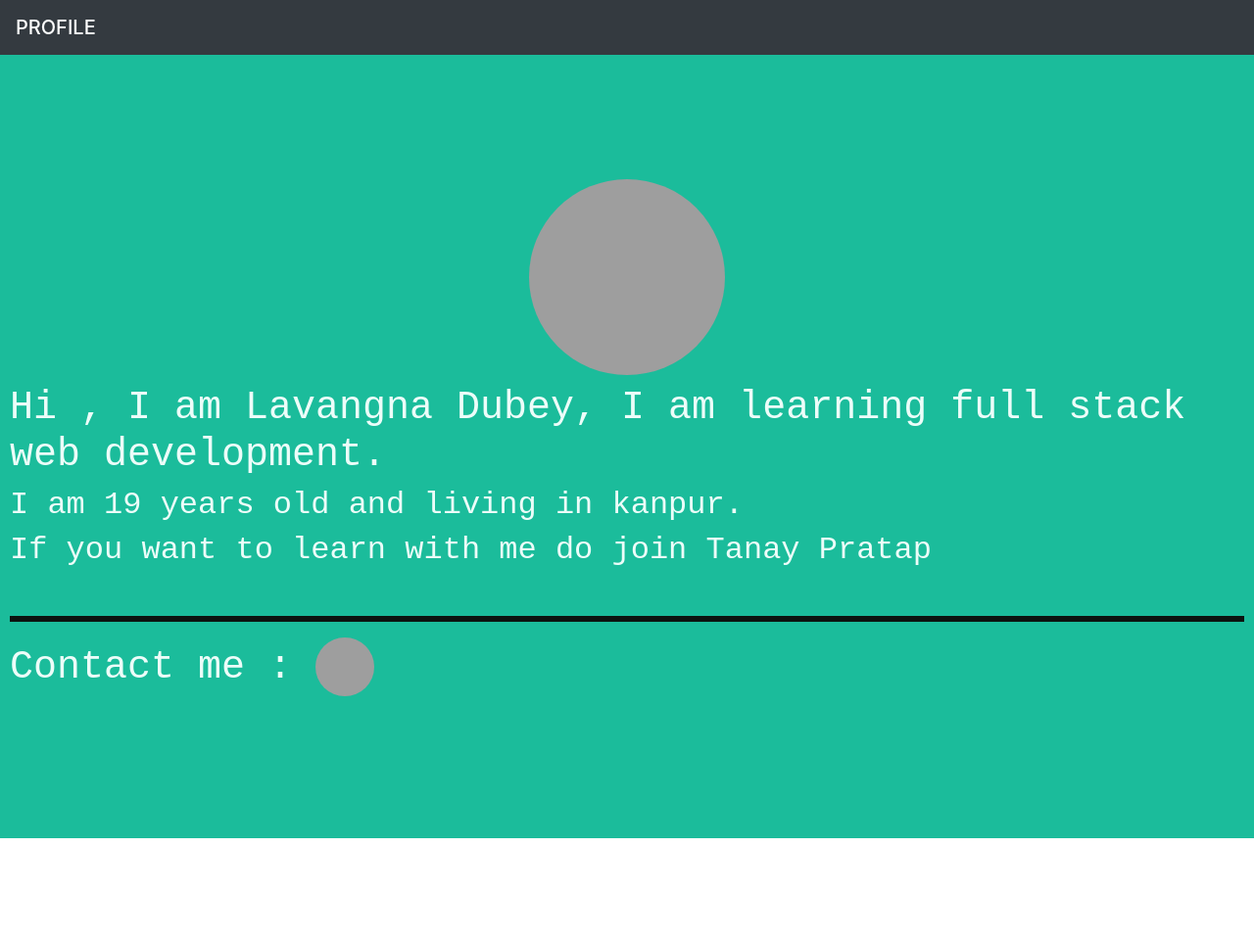
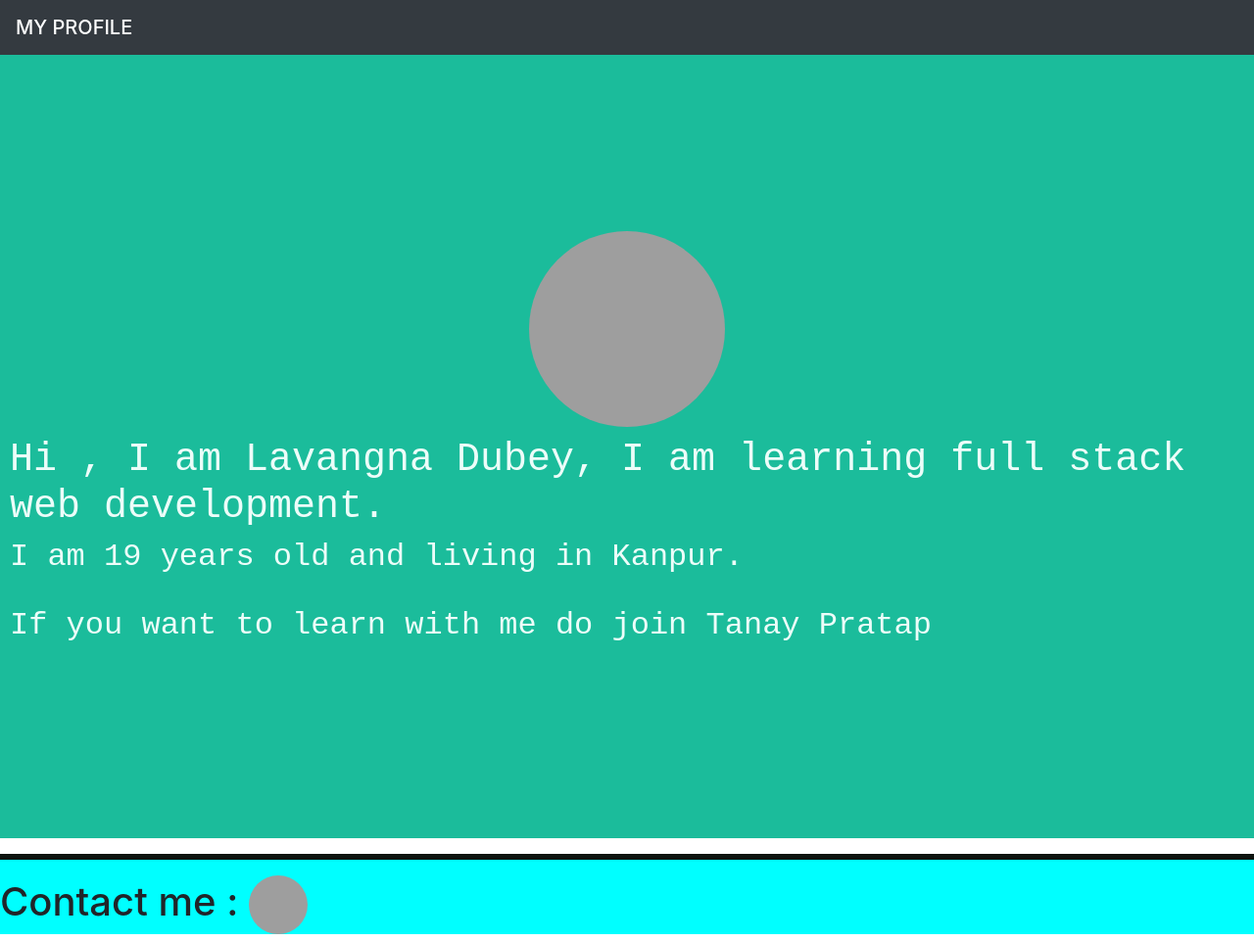
Before and after one commit to lavangnadubey/lavangnadubey.netlify.com, a plain HTML site: page index.html in a window 1280 px wide. Shown: the whole page at 98% size. Before the commit the page ends 856 px from the top, so only its background shows below. Drawn offline with nearby package versions, Linux system fonts and the light colour scheme; grey boxes are pictures that could not be loaded.

Commit message:
fix:page

```diff
--- a/CSS/main.css
+++ b/CSS/main.css
@@ -32,7 +32,10 @@
     margin: 10px;
 
 }
-
+.foot{
+    background-color: aqua;
+    font-size: 25px;
+}
 .bottom-most{
     border: 3px solid rgb(12, 19, 15);
 }
--- a/index.html
+++ b/index.html
@@ -12,23 +12,28 @@
 		/>
     </head>
     <body>
-            <nav class="navbar navbar-dark bg-dark">
-                    <span class="navbar-brand mb-0 h1">PROFILE</span>
+
+        <nav class="navbar navbar-dark bg-dark">
+                    <span class="navbar-brand mb-0 h1">MY PROFILE</span>
                 </nav>
-        <header class="site-header">
+                <header class="site-header">
             <div id="header-part"></div>
             <img class="profile-pic" src="https://instagram.fagr1-1.fna.fbcdn.net/vp/f18c3220e0fa5f25b3937bf53c7e38ea/5D8D7AB7/t51.2885-19/s150x150/43677149_749885992032093_3925126712953667584_n.jpg?_nc_ht=instagram.fagr1-1.fna.fbcdn.net">
             <div class="site-header-content">
 
                     <h1>Hi , I am Lavangna Dubey, I am learning full stack web development.</h1>
-                    <h2>I am 19 years old and living in kanpur.</h2>
+                    <h2>I am 19 years old and living in Kanpur.</h2>
+                    <br>
                     <h2>If you want to learn with me do join  <a class="course-link" href="https://www.youtube.com/channel/UCNFmBuclxQPe57orKiQbyfA">Tanay Pratap</a></h2>
-                    <br>
+
+                </div>
+            </header>
+            <footer class="foot">
                     <hr class="bottom-most">
                      <h1>Contact me : <a class="contact-link" href="https://www.instagram.com/lavangna_25/?hl=en"><img class="insta-icon" src="https://love2dev.com/img/2000px-instagram_logo_2016svg-2000x2000.png" ></a></h1>
-                </div>
 
-        </header>
+            </footer>
+
     </body>
 
 </html>
```
